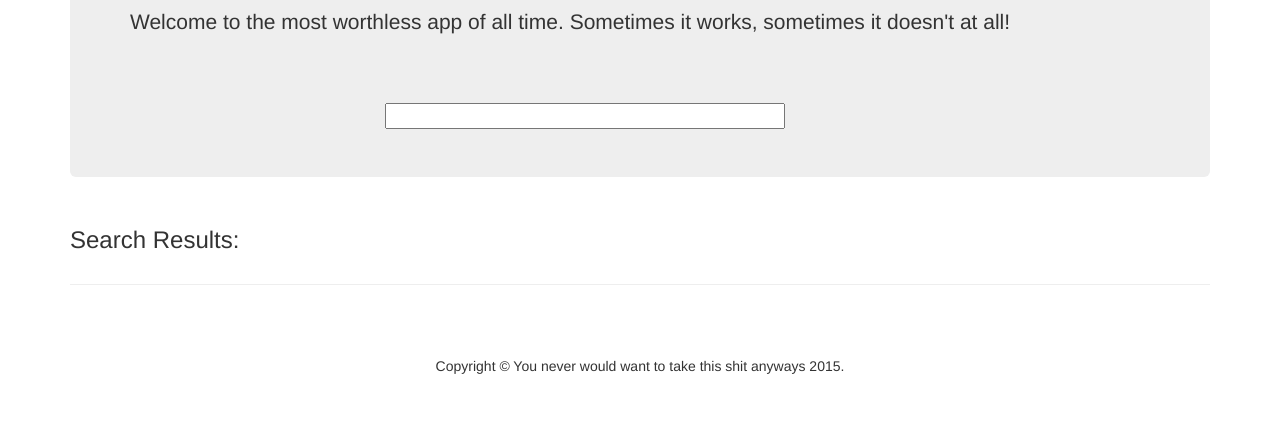
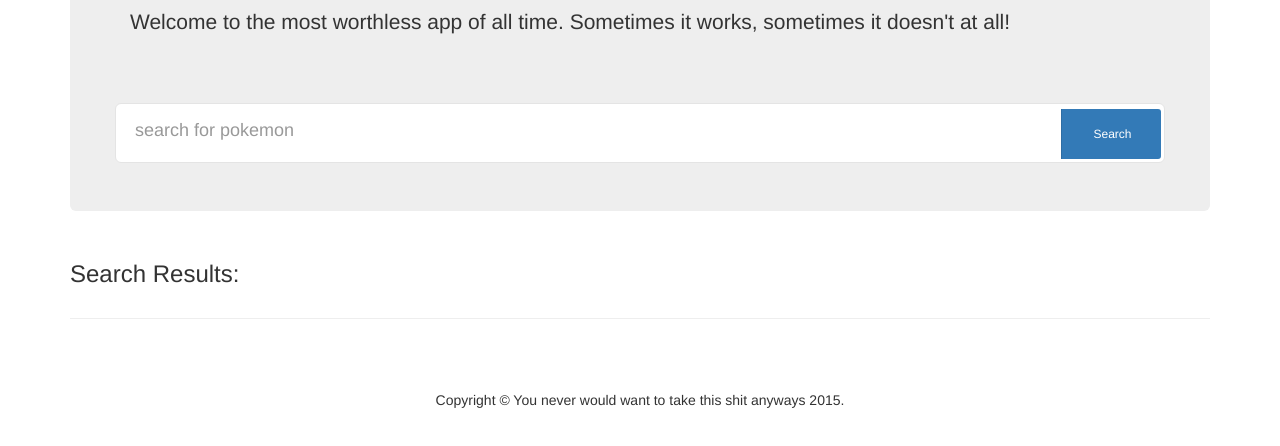
Before and after one commit to pbrain19/LIpokemonApp, a website: page public/index.html in a window 1280 px wide. Shown: the part 260-706 px from the top of the page. Drawn offline with nearby package versions, Linux system fonts and the light colour scheme; some packages are replaced by stand-ins of ours; no server answers; a script that the page names is missing.

Commit message:
added better search bar

```diff
--- a/public/index.html
+++ b/public/index.html
@@ -46,9 +46,21 @@
         <header class="jumbotron hero-spacer">
             <h1>The Grand Pokedex</h1>
             <p>Welcome to the most worthless app of all time. Sometimes it works, sometimes it doesn't at all!</p>
-            <div class="search-wrapper">
-                <input class="search-input" ng-model="search">
-            </div>
+
+            <div class="row search-wrapper-row">
+                    <div id="custom-search-input">
+                        <div class="input-group col-md-12">
+                            <input type="text" class="form-control input-lg" placeholder="search for pokemon" ng-model="search"/>
+                            <span class="input-group-btn">
+                                <button type="submit" class="btn btn-primary btn-sm">Search</button>
+                            </span>
+                        </div>
+                    </div>
+              </div>
+           <!--  <div class="search">
+                <input class="form-control input-sm" maxlength="64" placeholder="Search"ng-model="search"/>
+                <button type="submit" class="btn btn-primary btn-sm">Search</button>
+            </div> -->
         </header>
 
         <!-- Title -->
--- a/public/style/style.css
+++ b/public/style/style.css
@@ -79,11 +79,50 @@ footer {
     	text-align: center;
     }
 
-.search-input{
-	width: 400px;
-	margin-left: 25%;
+#custom-search-input{
+    padding: 3px;
+    border: solid 1px #E4E4E4;
+    border-radius: 6px;
+    background-color: #fff;
+
 }
 
-.search-wrapper{
+#custom-search-input input{
+    border: 0;
+    box-shadow: none;
+}
+
+#custom-search-input button{
+    margin: 2px 0 0 0;
+    background: none;
+    box-shadow: none;
+    border: 0;
+    color: #666666;
+    padding: 0 8px 0 10px;
+    border-left: solid 1px #ccc;
+}
+
+#custom-search-input button:hover{
+    border: 0;
+    box-shadow: none;
+    border-left: solid 1px #ccc;
+}
+
+#custom-search-input .glyphicon-search{
+    font-size: 23px;
+}
+
+.btn {
+    height: 50px;
+    width: 100px;
+    position: absolute;
+    right: 0;
+    border-radius:1px;
+    color:#fff !important;
+    background-color:#337ab7 !important;
+    border-color:#2e6da4 !important;
+}
+
+.search-wrapper-row{
 	padding-top:5%;
 }
```
